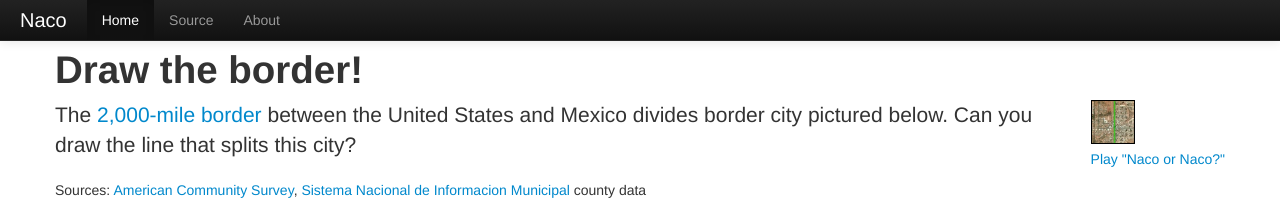
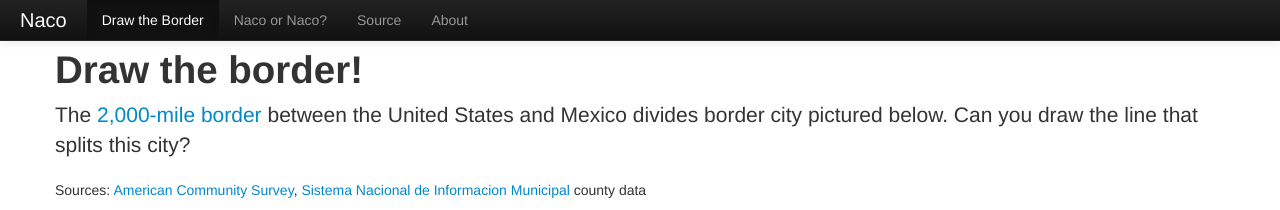
Before and after one commit to dankeemahill/naco, a plain HTML site: page index.html in a window 1280 px wide. Shown: the top 210 px of the page. Drawn offline with Linux system fonts and the light colour scheme; some packages are replaced by stand-ins of ours.

Commit message:
games in navbar

```diff
--- a/index.html
+++ b/index.html
@@ -285,7 +285,8 @@ function getData(pos) {
         <div class="navbar-inner">
             <a class="brand" href="#">Naco</a>
             <ul class="nav">
-                <li class="active"><a href="#">Home</a></li>
+                <li class="active"><a href="#">Draw the Border</a></li>
+                <li><a href="naco.html">Naco or Naco?</a></li>
                 <li><a href="#">Source</a></li>
                 <li><a href="#">About</a></li>
             </ul>
@@ -294,12 +295,6 @@ function getData(pos) {
 
     <div class="container">
         <h1> Draw the border!</h1>
-
-        <div class="side-link">
-            <img src='img/naco.jpg' href="naco.html">
-            <a href="naco.html">Play "Naco or Naco?"</a>
-        </div>
-
 
         <p class="lead">The <a href="http://online.wsj.com/article/SB10001424127887324695104578416842115318174.html?mod=slideshow_overlay_mod">2,000-mile border</a> between the United States and Mexico divides border city pictured below. Can you draw the line that splits this city?</p>
 
```
Also changed, not shown: naco.html (+2 -1 lines).
